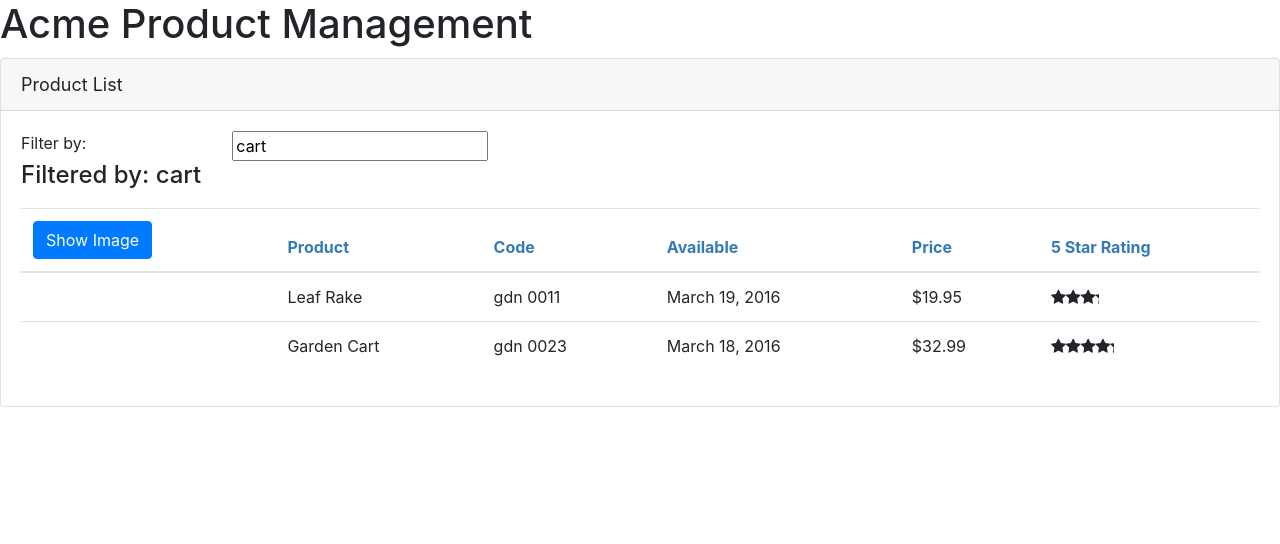
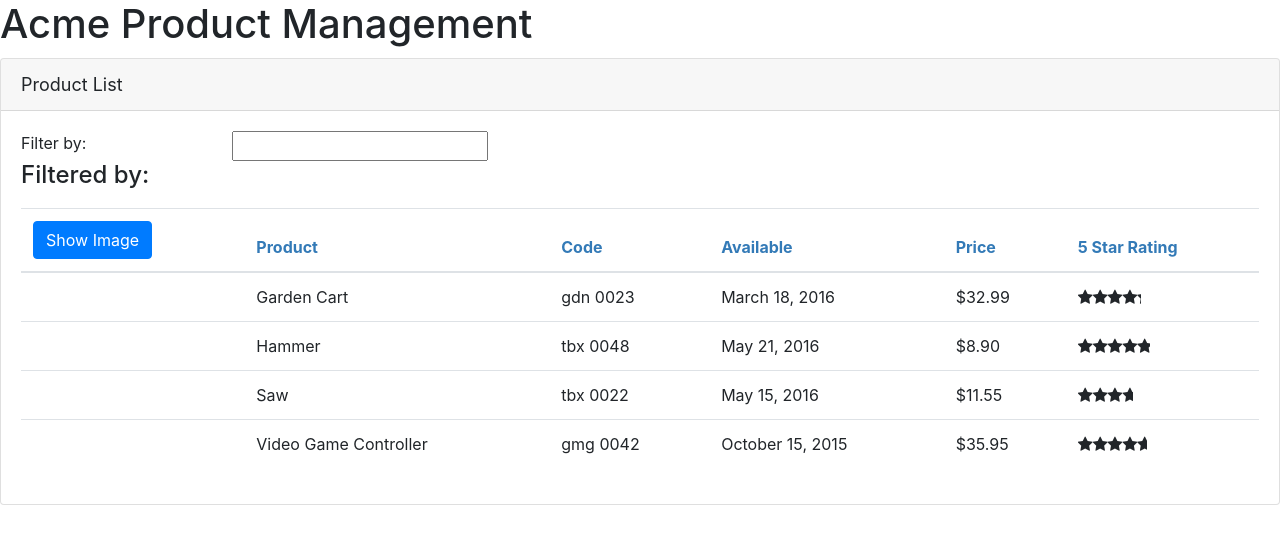
Before and after one commit to musaalp/apm, an Angular app: page / in a window 1280 px wide. Shown: the top 544 px of the page. Built offline with nearby package versions, Linux system fonts and the light colour scheme.

Commit message:
implement product service with hardcoded data

```diff
--- a/src/app/products/product.list.component.ts
+++ b/src/app/products/product.list.component.ts
@@ -1,18 +1,20 @@
 
 import { Component, OnInit } from '@angular/core';
 import { IProduct } from './product';
+import { ProductService } from './product.service';
 
 @Component({
     selector: 'pm-products',
     templateUrl: './product-list.component.html',
-    styleUrls: ['./product-list.component.css']
+    styleUrls: ['./product-list.component.css'],
+    providers: [ProductService]
 })
 
 export class ProductListComponent implements OnInit {
 
-    constructor() {
-        this.filteredProducts = this.products;
-        this._listFilter = "cart";
+    private _productService;
+    constructor(productService: ProductService) {
+        this._productService = productService;
     }
 
     pageTitle: string = "Product List";
@@ -31,36 +33,15 @@
     }
 
     filteredProducts: IProduct[];
-    products: IProduct[] =
-        [
-            {
-                "productId": 1,
-                "productName": "Leaf Rake",
-                "productCode": "GDN-0011",
-                "releaseDate": "March 19, 2016",
-                "description": "Leaf rake with 48-inch wooden handle.",
-                "price": 19.95,
-                "starRating": 3.2,
-                "imageUrl": "https://openclipart.org/image/300px/svg_to_png/26215/Anonymous_Leaf_Rake.png"
-            },
-            {
-                "productId": 2,
-                "productName": "Garden Cart",
-                "productCode": "GDN-0023",
-                "releaseDate": "March 18, 2016",
-                "description": "15 gallon capacity rolling garden cart",
-                "price": 32.99,
-                "starRating": 4.2,
-                "imageUrl": "https://openclipart.org/image/300px/svg_to_png/58471/garden_cart.png"
-            }
-        ];
+    products: IProduct[];
 
     toggleImage(): void {
         this.showImage = !this.showImage;
     }
 
     ngOnInit(): void {
-        console.log("In OnInit")
+        this.products = this._productService.getProducts();
+        this.filteredProducts = this.products;
     }
 
     performFilter(filterBy: string): IProduct[] {
--- /dev/null
+++ b/src/app/products/product.service.ts
@@ -0,0 +1,50 @@
+import { Injectable } from "@angular/core";
+import { IProduct } from "./product";
+
+@Injectable({
+    providedIn: 'root'
+})
+export class ProductService {
+    getProducts(): IProduct[] {
+        return [{
+            "productId": 2,
+            "productName": "Garden Cart",
+            "productCode": "GDN-0023",
+            "releaseDate": "March 18, 2016",
+            "description": "15 gallon capacity rolling garden cart",
+            "price": 32.99,
+            "starRating": 4.2,
+            "imageUrl": "https://openclipart.org/image/300px/svg_to_png/58471/garden_cart.png"
+        },
+        {
+            "productId": 5,
+            "productName": "Hammer",
+            "productCode": "TBX-0048",
+            "releaseDate": "May 21, 2016",
+            "description": "Curved claw steel hammer",
+            "price": 8.9,
+            "starRating": 4.8,
+            "imageUrl": "https://openclipart.org/image/300px/svg_to_png/73/rejon_Hammer.png"
+        },
+        {
+            "productId": 8,
+            "productName": "Saw",
+            "productCode": "TBX-0022",
+            "releaseDate": "May 15, 2016",
+            "description": "15-inch steel blade hand saw",
+            "price": 11.55,
+            "starRating": 3.7,
+            "imageUrl": "https://openclipart.org/image/300px/svg_to_png/27070/egore911_saw.png"
+        },
+        {
+            "productId": 10,
+            "productName": "Video Game Controller",
+            "productCode": "GMG-0042",
+            "releaseDate": "October 15, 2015",
+            "description": "Standard two-button video game controller",
+            "price": 35.95,
+            "starRating": 4.6,
+            "imageUrl": "https://openclipart.org/image/300px/svg_to_png/120337/xbox-controller_01.png"
+        }];
+    }
+}
```
